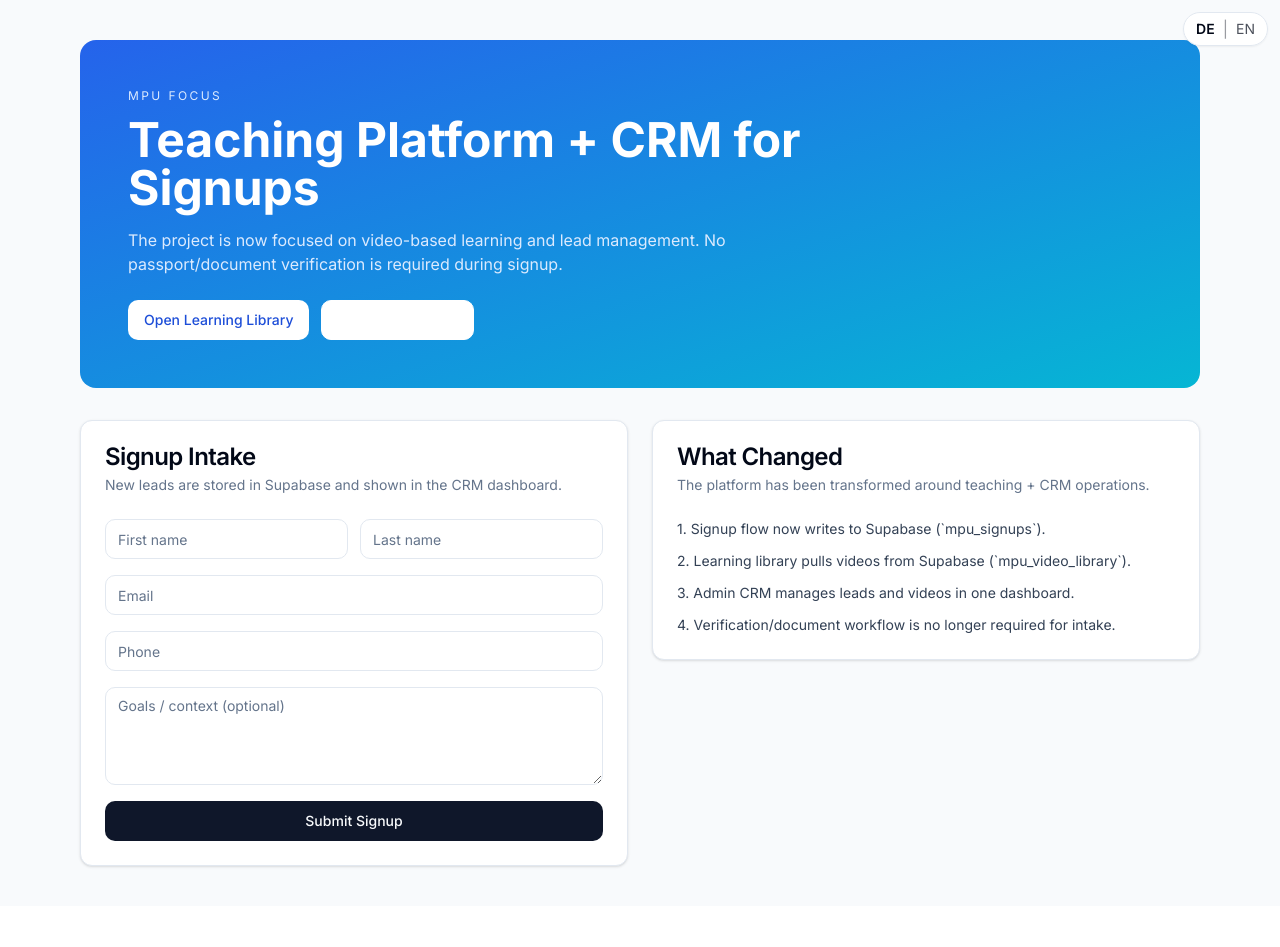
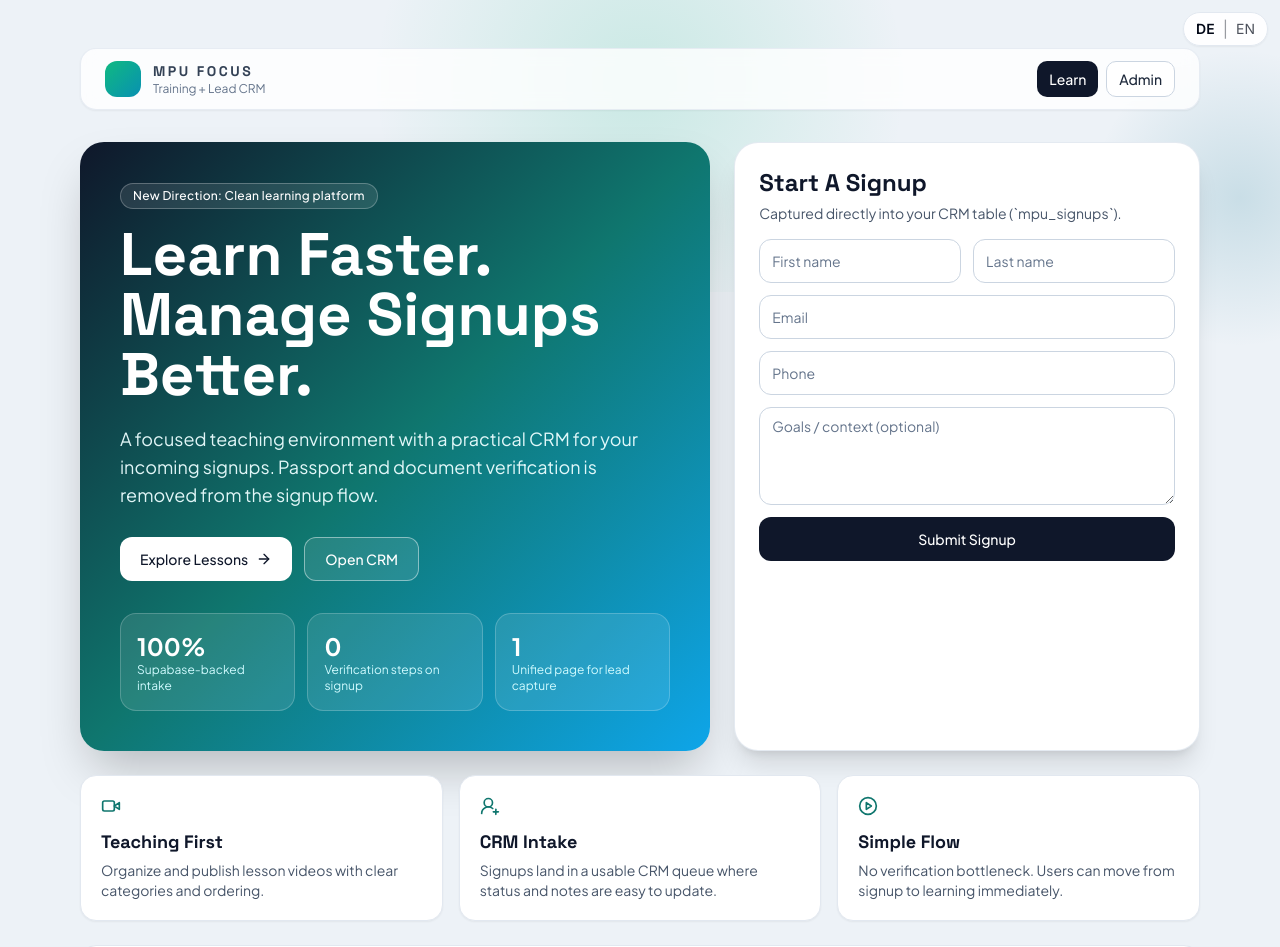
Before and after one commit to OkanLimitless/mpu-focus, a Next.js app: page / in a window 1280 px wide. Shown: the top 947 px of the page. Before the commit the page ends 906 px from the top, so only its background shows below. Built offline with nearby package versions, Linux system fonts and the light colour scheme.

Commit message:
feat: redesign landing page and remove adspower auth artifacts

```diff
--- a/src/app/page.tsx
+++ b/src/app/page.tsx
@@ -2,10 +2,14 @@
 
 import { useState } from 'react'
 import Link from 'next/link'
+import { Space_Grotesk, Plus_Jakarta_Sans } from 'next/font/google'
+import { ArrowRight, CheckCircle2, PlayCircle, UserRoundPlus, Video } from 'lucide-react'
 import { Button } from '@/components/ui/button'
 import { Input } from '@/components/ui/input'
 import { Textarea } from '@/components/ui/textarea'
-import { Card, CardContent, CardDescription, CardHeader, CardTitle } from '@/components/ui/card'
+
+const displayFont = Space_Grotesk({ subsets: ['latin'], weight: ['500', '700'] })
+const bodyFont = Plus_Jakarta_Sans({ subsets: ['latin'], weight: ['400', '500', '600', '700'] })
 
 export default function HomePage() {
   const [firstName, setFirstName] = useState('')
@@ -32,7 +36,7 @@ export default function HomePage() {
           email,
           phone,
           goals,
-          source: 'home-page',
+          source: 'landing-page',
         }),
       })
 
@@ -55,46 +59,97 @@ export default function HomePage() {
   }
 
   return (
-    <div className="min-h-screen bg-slate-50">
-      <div className="max-w-6xl mx-auto px-4 py-10 space-y-8">
-        <section className="rounded-2xl bg-gradient-to-br from-blue-600 to-cyan-500 text-white p-8 md:p-12">
-          <p className="uppercase text-xs tracking-[0.2em] text-blue-100 mb-3">MPU Focus</p>
-          <h1 className="text-3xl md:text-5xl font-bold leading-tight max-w-3xl">
-            Teaching Platform + CRM for Signups
-          </h1>
-          <p className="mt-4 text-blue-100 max-w-2xl">
-            The project is now focused on video-based learning and lead management. No passport/document verification is required during signup.
-          </p>
-          <div className="mt-6 flex flex-wrap gap-3">
+    <div className={`${bodyFont.className} min-h-screen bg-[#edf2f7] text-slate-900`}>
+      <main className="relative overflow-hidden">
+        <div className="pointer-events-none absolute inset-0">
+          <div className="absolute -top-32 left-1/2 h-[420px] w-[780px] -translate-x-1/2 rounded-full bg-[radial-gradient(circle,rgba(16,185,129,0.16),transparent_60%)]" />
+          <div className="absolute top-12 right-[-110px] h-[300px] w-[300px] rounded-full bg-[radial-gradient(circle,rgba(14,116,144,0.16),transparent_70%)]" />
+        </div>
+
+        <div className="relative mx-auto max-w-6xl px-4 py-8 md:py-12">
+          <header className="mb-8 flex items-center justify-between rounded-2xl border border-slate-200/80 bg-white/80 px-4 py-3 shadow-sm backdrop-blur md:px-6 animate-in fade-in-50 duration-500">
+            <div className="flex items-center gap-3">
+              <div className="h-9 w-9 rounded-xl bg-gradient-to-br from-emerald-500 to-cyan-600" />
+              <div>
+                <p className={`${displayFont.className} text-sm font-semibold tracking-[0.18em] text-slate-700`}>MPU FOCUS</p>
+                <p className="text-xs text-slate-500">Training + Lead CRM</p>
+              </div>
+            </div>
+            <div className="flex items-center gap-2">
               <Link href="/learn">
-              <Button className="bg-white text-blue-700 hover:bg-blue-50">Open Learning Library</Button>
+                <Button size="sm" className="bg-slate-900 text-white hover:bg-slate-800">Learn</Button>
               </Link>
               <Link href="/admin">
-              <Button variant="outline" className="border-white text-white hover:bg-white/10">Open CRM Admin</Button>
+                <Button size="sm" className="border border-slate-300 bg-white text-slate-800 hover:bg-slate-100">Admin</Button>
               </Link>
             </div>
-        </section>
+          </header>
 
-        <section className="grid lg:grid-cols-2 gap-6 items-start">
-          <Card>
-            <CardHeader>
-              <CardTitle>Signup Intake</CardTitle>
-              <CardDescription>New leads are stored in Supabase and shown in the CRM dashboard.</CardDescription>
-            </CardHeader>
-            <CardContent>
-              <form className="space-y-4" onSubmit={onSubmit}>
-                <div className="grid sm:grid-cols-2 gap-3">
+          <section className="grid gap-6 lg:grid-cols-[1.15fr_0.85fr]">
+            <div className="rounded-3xl bg-gradient-to-br from-[#0f172a] via-[#0f766e] to-[#0ea5e9] p-7 text-white shadow-2xl md:p-10 animate-in fade-in slide-in-from-bottom-4 duration-700">
+              <p className="mb-4 inline-flex items-center rounded-full border border-white/25 bg-white/10 px-3 py-1 text-xs font-medium tracking-wide">
+                New Direction: Clean learning platform
+              </p>
+              <h1 className={`${displayFont.className} max-w-3xl text-4xl font-bold leading-tight md:text-6xl`}>
+                Learn Faster.
+                <br />
+                Manage Signups Better.
+              </h1>
+              <p className="mt-5 max-w-2xl text-base text-cyan-50/95 md:text-lg">
+                A focused teaching environment with a practical CRM for your incoming signups.
+                Passport and document verification is removed from the signup flow.
+              </p>
+              <div className="mt-7 flex flex-wrap items-center gap-3">
+                <Link href="/learn">
+                  <Button className="h-11 rounded-xl bg-white px-5 text-slate-900 hover:bg-slate-100">
+                    Explore Lessons
+                    <ArrowRight className="ml-2 h-4 w-4" />
+                  </Button>
+                </Link>
+                <Link href="/admin">
+                  <Button className="h-11 rounded-xl border border-white/45 bg-white/10 px-5 text-white hover:bg-white/20">
+                    Open CRM
+                  </Button>
+                </Link>
+              </div>
+              <div className="mt-8 grid gap-3 sm:grid-cols-3">
+                <div className="rounded-2xl border border-white/20 bg-white/10 p-4">
+                  <p className="text-2xl font-bold">100%</p>
+                  <p className="text-xs text-cyan-100">Supabase-backed intake</p>
+                </div>
+                <div className="rounded-2xl border border-white/20 bg-white/10 p-4">
+                  <p className="text-2xl font-bold">0</p>
+                  <p className="text-xs text-cyan-100">Verification steps on signup</p>
+                </div>
+                <div className="rounded-2xl border border-white/20 bg-white/10 p-4">
+                  <p className="text-2xl font-bold">1</p>
+                  <p className="text-xs text-cyan-100">Unified page for lead capture</p>
+                </div>
+              </div>
+            </div>
+
+            <aside className="rounded-3xl border border-slate-200/90 bg-white p-6 shadow-xl animate-in fade-in slide-in-from-bottom-6 duration-700 delay-100">
+              <div className="mb-4">
+                <p className={`${displayFont.className} text-2xl font-bold text-slate-900`}>Start A Signup</p>
+                <p className="mt-1 text-sm text-slate-600">
+                  Captured directly into your CRM table (`mpu_signups`).
+                </p>
+              </div>
+              <form className="space-y-3" onSubmit={onSubmit}>
+                <div className="grid grid-cols-1 gap-3 sm:grid-cols-2">
                   <Input
                     placeholder="First name"
                     value={firstName}
                     onChange={(e) => setFirstName(e.target.value)}
                     required
+                    className="h-11 rounded-xl border-slate-300"
                   />
                   <Input
                     placeholder="Last name"
                     value={lastName}
                     onChange={(e) => setLastName(e.target.value)}
                     required
+                    className="h-11 rounded-xl border-slate-300"
                   />
                 </div>
                 <Input
@@ -103,6 +158,7 @@ export default function HomePage() {
                   value={email}
                   onChange={(e) => setEmail(e.target.value)}
                   required
+                  className="h-11 rounded-xl border-slate-300"
                 />
                 <Input
                   type="tel"
@@ -110,36 +166,71 @@ export default function HomePage() {
                   value={phone}
                   onChange={(e) => setPhone(e.target.value)}
                   required
+                  className="h-11 rounded-xl border-slate-300"
                 />
                 <Textarea
                   placeholder="Goals / context (optional)"
                   value={goals}
                   onChange={(e) => setGoals(e.target.value)}
                   rows={4}
+                  className="rounded-xl border-slate-300"
                 />
-                <Button type="submit" disabled={submitting} className="w-full">
+                <Button
+                  type="submit"
+                  disabled={submitting}
+                  className="h-11 w-full rounded-xl bg-slate-900 text-white hover:bg-slate-800"
+                >
                   {submitting ? 'Submitting...' : 'Submit Signup'}
                 </Button>
-                {submitted && <p className="text-sm text-green-700">Signup submitted. The CRM has been updated.</p>}
-                {error && <p className="text-sm text-red-700">{error}</p>}
+                {submitted && (
+                  <div className="rounded-xl border border-emerald-200 bg-emerald-50 px-3 py-2 text-sm text-emerald-700">
+                    Signup submitted. The CRM has been updated.
+                  </div>
+                )}
+                {error && (
+                  <div className="rounded-xl border border-red-200 bg-red-50 px-3 py-2 text-sm text-red-700">
+                    {error}
+                  </div>
+                )}
               </form>
-            </CardContent>
-          </Card>
+            </aside>
+          </section>
 
-          <Card>
-            <CardHeader>
-              <CardTitle>What Changed</CardTitle>
-              <CardDescription>The platform has been transformed around teaching + CRM operations.</CardDescription>
-            </CardHeader>
-            <CardContent className="space-y-3 text-sm text-slate-700">
-              <p>1. Signup flow now writes to Supabase (`mpu_signups`).</p>
-              <p>2. Learning library pulls videos from Supabase (`mpu_video_library`).</p>
-              <p>3. Admin CRM manages leads and videos in one dashboard.</p>
-              <p>4. Verification/document workflow is no longer required for intake.</p>
-            </CardContent>
-          </Card>
+          <section className="mt-6 grid gap-4 md:grid-cols-3 animate-in fade-in slide-in-from-bottom-6 duration-700 delay-200">
+            <div className="rounded-2xl border border-slate-200 bg-white p-5 shadow-sm transition-transform hover:-translate-y-1">
+              <Video className="h-5 w-5 text-teal-700" />
+              <p className={`${displayFont.className} mt-3 text-lg font-semibold`}>Teaching First</p>
+              <p className="mt-1 text-sm text-slate-600">
+                Organize and publish lesson videos with clear categories and ordering.
+              </p>
+            </div>
+            <div className="rounded-2xl border border-slate-200 bg-white p-5 shadow-sm transition-transform hover:-translate-y-1">
+              <UserRoundPlus className="h-5 w-5 text-teal-700" />
+              <p className={`${displayFont.className} mt-3 text-lg font-semibold`}>CRM Intake</p>
+              <p className="mt-1 text-sm text-slate-600">
+                Signups land in a usable CRM queue where status and notes are easy to update.
+              </p>
+            </div>
+            <div className="rounded-2xl border border-slate-200 bg-white p-5 shadow-sm transition-transform hover:-translate-y-1">
+              <PlayCircle className="h-5 w-5 text-teal-700" />
+              <p className={`${displayFont.className} mt-3 text-lg font-semibold`}>Simple Flow</p>
+              <p className="mt-1 text-sm text-slate-600">
+                No verification bottleneck. Users can move from signup to learning immediately.
+              </p>
+            </div>
+          </section>
+
+          <section className="mt-6 rounded-2xl border border-slate-200 bg-white p-6 shadow-sm animate-in fade-in slide-in-from-bottom-6 duration-700 delay-300">
+            <p className={`${displayFont.className} text-xl font-semibold`}>Operational Highlights</p>
+            <div className="mt-4 grid gap-2 text-sm text-slate-700 md:grid-cols-2">
+              <p className="flex items-start gap-2"><CheckCircle2 className="mt-0.5 h-4 w-4 text-emerald-600" /> Signup data stored in `mpu_signups` (Supabase)</p>
+              <p className="flex items-start gap-2"><CheckCircle2 className="mt-0.5 h-4 w-4 text-emerald-600" /> Video catalog served from `mpu_video_library`</p>
+              <p className="flex items-start gap-2"><CheckCircle2 className="mt-0.5 h-4 w-4 text-emerald-600" /> Admin panel combines CRM + video publishing</p>
+              <p className="flex items-start gap-2"><CheckCircle2 className="mt-0.5 h-4 w-4 text-emerald-600" /> Responsive across desktop and mobile</p>
+            </div>
           </section>
         </div>
+      </main>
     </div>
   )
 }
```
Also changed, not shown: 1 other file (tests, documents, lock files or other folders). Lines whose indentation alone changed are shown as unchanged.
